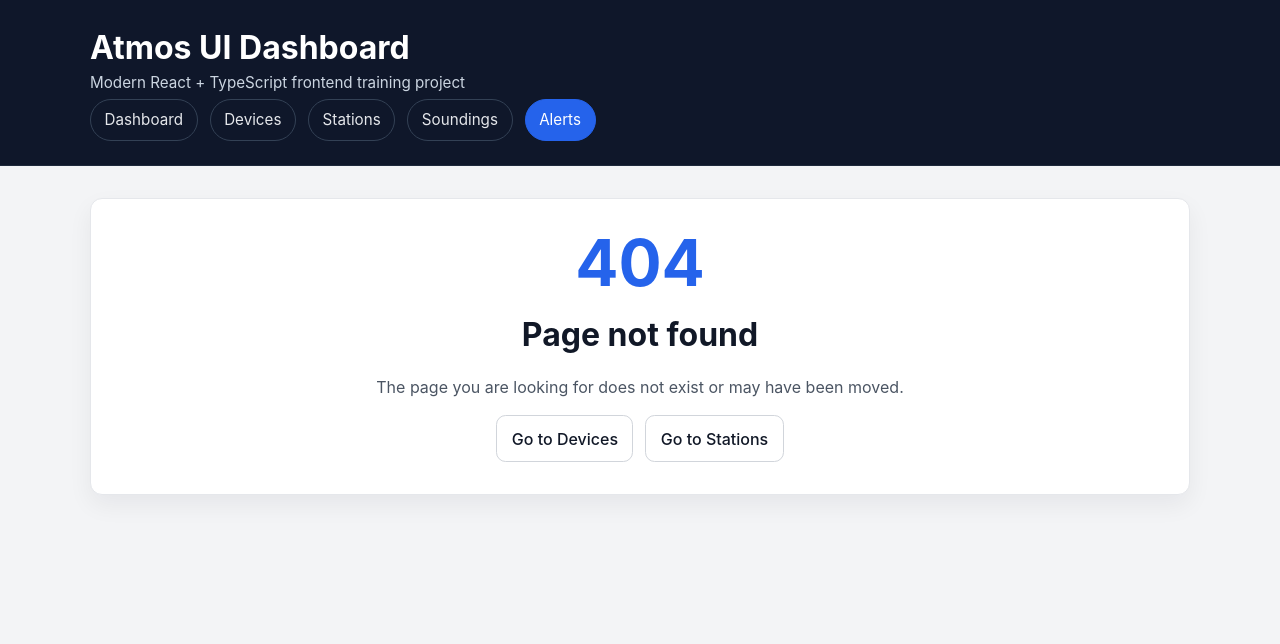
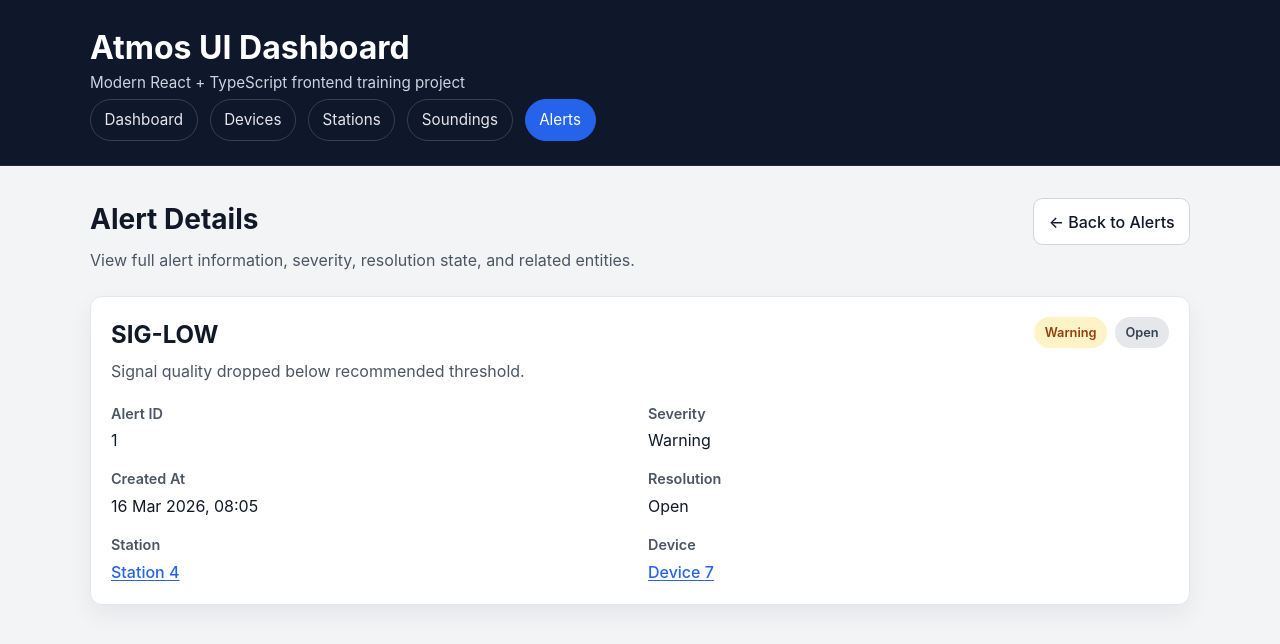
Before and after one commit to benk1/atmos-ui-dashboard, a React (Vite) app: page /alerts/1 in a window 1280 px wide. Shown: the top 644 px of the page. Built offline with nearby package versions, Linux system fonts and the light colour scheme; data requests are answered from the project's data file.

Commit message:
fix: prevent repeated alert detail fetches with stable callback

```diff
--- a/src/app/routes/AppRoutes.tsx
+++ b/src/app/routes/AppRoutes.tsx
@@ -20,8 +20,9 @@ const StationDetailsPage = lazy(
 const SoundingsPage = lazy(
 	() => import('../../features/soundings/pages/SoundingsPage'),
 );
-const AlertsPage = lazy(
-	() => import('../../features/alerts/pages/AlertsPage'),
+const AlertsPage = lazy(() => import('../../features/alerts/pages/AlertsPage'));
+const AlertDetailsPage = lazy(
+	() => import('../../features/alerts/pages/AlertDetailsPage'),
 );
 const NotFoundPage = lazy(() => import('./NotFoundPage'));
 
@@ -36,6 +37,7 @@ export default function AppRoutes(): JSX.Element {
 				<Route path="/stations/:id" element={<StationDetailsPage />} />
 				<Route path="/soundings" element={<SoundingsPage />} />
 				<Route path="/alerts" element={<AlertsPage />} />
+				<Route path="/alerts/:id" element={<AlertDetailsPage />} />
 				<Route path="*" element={<NotFoundPage />} />
 			</Routes>
 		</Suspense>
--- a/src/features/alerts/components/AlertCard.tsx
+++ b/src/features/alerts/components/AlertCard.tsx
@@ -76,6 +76,12 @@ export default function AlertCard({ alert }: AlertCardProps): JSX.Element {
 						<dd>{formatSeverityLabel(alert.severity)}</dd>
 					</div>
 				</dl>
+
+				<div className="device-card__actions">
+					<Link to={`/alerts/${alert.id}`} className="device-card__link">
+						View details
+					</Link>
+				</div>
 			</div>
 		</article>
 	);
--- /dev/null
+++ b/src/features/alerts/hooks/useAlert.ts
@@ -0,0 +1,30 @@
+import { useCallback } from 'react';
+import { useFetchItem } from '../../../hooks/useFetchItem';
+import { getAlertById } from '../services/alertsService';
+import type { Alert } from '../types/alert';
+
+type UseAlertResult = {
+	alert: Alert | null;
+	isLoading: boolean;
+	error: string | null;
+};
+
+export function useAlert(id: number | null): UseAlertResult {
+	const isValidId = id !== null;
+
+	const fetchAlert = useCallback(() => {
+		return getAlertById(id as number);
+	}, [id]);
+
+	const { data, isLoading, error } = useFetchItem<Alert>(
+		fetchAlert,
+		'Failed to load alert details.',
+		isValidId,
+	);
+
+	return {
+		alert: data,
+		isLoading,
+		error: !isValidId ? 'Invalid alert id.' : error,
+	};
+}
--- /dev/null
+++ b/src/features/alerts/pages/AlertDetailsPage.tsx
@@ -0,0 +1,132 @@
+import type { JSX } from 'react';
+import { Link, useParams } from 'react-router-dom';
+import EmptyState from '../../../components/feedback/EmptyState';
+import ErrorState from '../../../components/feedback/ErrorState';
+import LoadingState from '../../../components/feedback/LoadingState';
+import { formatDateTime } from '../../../utils/formatDateTime';
+import { useAlert } from '../hooks/useAlert';
+import type { AlertSeverity } from '../types/alert';
+
+function formatSeverityLabel(severity: AlertSeverity): string {
+	switch (severity) {
+		case 'critical':
+			return 'Critical';
+		case 'warning':
+			return 'Warning';
+		case 'info':
+		default:
+			return 'Info';
+	}
+}
+
+export default function AlertDetailsPage(): JSX.Element {
+	const { id } = useParams<{ id: string }>();
+
+	const parsedId = id ? Number(id) : null;
+	const isValidId =
+		parsedId !== null && Number.isInteger(parsedId) && parsedId > 0;
+
+	const { alert, isLoading, error } = useAlert(isValidId ? parsedId : null);
+
+	return (
+		<section className="page-section" aria-labelledby="alert-details-title">
+			<div className="page-section__header">
+				<div className="details-page__topbar">
+					<div>
+						<h2 id="alert-details-title">Alert Details</h2>
+						<p className="page-section__description">
+							View full alert information, severity, resolution state, and
+							related entities.
+						</p>
+					</div>
+
+					<Link to="/alerts" className="back-link">
+						← Back to Alerts
+					</Link>
+				</div>
+			</div>
+
+			{isLoading ? (
+				<LoadingState message="Loading alert details..." />
+			) : error ? (
+				<ErrorState message={error} />
+			) : !alert ? (
+				<EmptyState message="Alert not found." />
+			) : (
+				<article className="details-card">
+					<div className="details-card__header">
+						<div>
+							<h3 className="details-card__title">{alert.code}</h3>
+							<p className="details-card__subtitle">{alert.message}</p>
+						</div>
+
+						<div className="alert-card__badges">
+							<span
+								className={`alert-severity-badge alert-severity-badge--${alert.severity}`}
+								aria-label={`Alert severity: ${formatSeverityLabel(alert.severity)}`}
+							>
+								{formatSeverityLabel(alert.severity)}
+							</span>
+
+							<span
+								className={`alert-resolution-badge ${
+									alert.resolved
+										? 'alert-resolution-badge--resolved'
+										: 'alert-resolution-badge--open'
+								}`}
+							>
+								{alert.resolved ? 'Resolved' : 'Open'}
+							</span>
+						</div>
+					</div>
+
+					<dl className="details-card__grid">
+						<div>
+							<dt>Alert ID</dt>
+							<dd>{alert.id}</dd>
+						</div>
+
+						<div>
+							<dt>Severity</dt>
+							<dd>{formatSeverityLabel(alert.severity)}</dd>
+						</div>
+
+						<div>
+							<dt>Created At</dt>
+							<dd>{formatDateTime(alert.createdAt)}</dd>
+						</div>
+
+						<div>
+							<dt>Resolution</dt>
+							<dd>{alert.resolved ? 'Resolved' : 'Open'}</dd>
+						</div>
+
+						<div>
+							<dt>Station</dt>
+							<dd>
+								<Link
+									to={`/stations/${alert.stationId}`}
+									className="entity-link entity-link--inline"
+								>
+									Station {alert.stationId}
+								</Link>
+							</dd>
+						</div>
+
+						<div>
+							<dt>Device</dt>
+							<dd>
+								<Link
+									to={`/devices/${alert.deviceId}`}
+									className="entity-link entity-link--inline"
+								>
+									Device {alert.deviceId}
+								</Link>
+							</dd>
+						</div>
+					</dl>
+				</article>
+			)}
+		</section>
+	);
+}
--- a/src/features/alerts/services/alertsService.ts
+++ b/src/features/alerts/services/alertsService.ts
@@ -5,3 +5,8 @@ export async function getAlerts(): Promise<Alert[]> {
 	const response = await apiClient.get<Alert[]>('/alerts');
 	return response.data;
 }
+
+export async function getAlertById(id: number): Promise<Alert> {
+	const response = await apiClient.get<Alert>(`/alerts/${id}`);
+	return response.data;
+}
```
